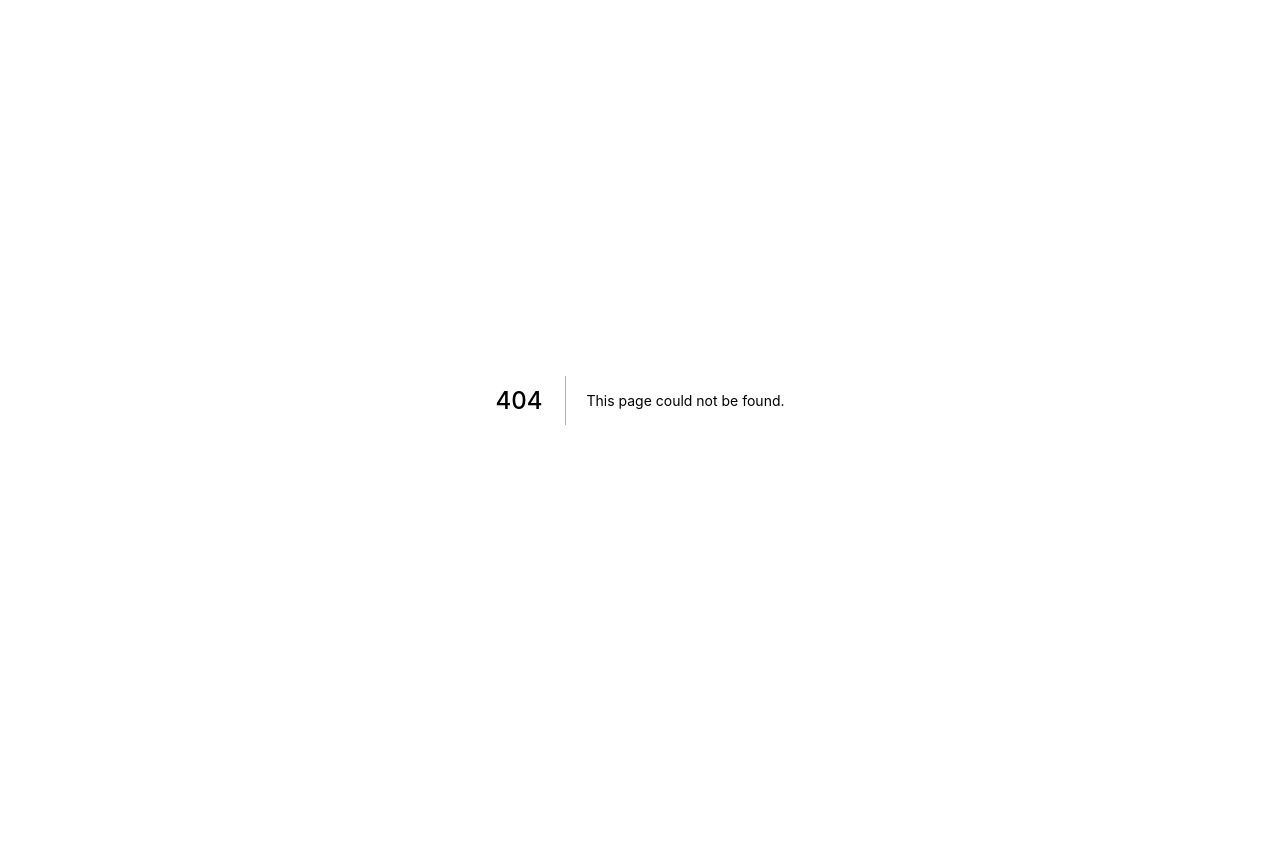
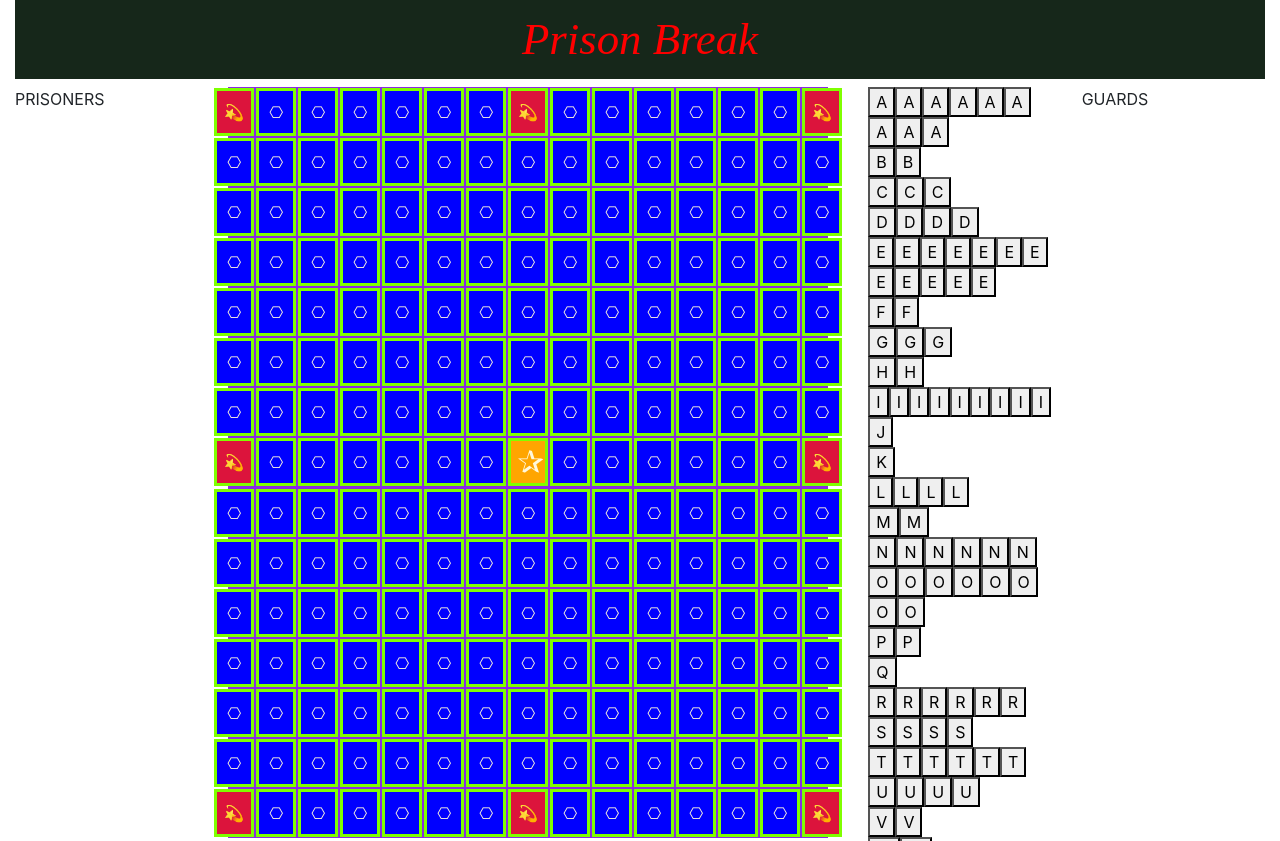
Before and after one commit to TileRunner/trcode, a Next.js app in the folder trapp/: page /pb/prisonbreak in a window 1280 px wide. Before the commit this address had no page. Shown: the top 841 px of the page. Before the commit the page ends 800 px from the top, so only its background shows below. Built offline with nearby package versions, Linux system fonts and the light colour scheme.

Commit message:
Start prison break
Got the board and tiles and ability to play a tile

```diff
--- a/trapp/pages/_app.js
+++ b/trapp/pages/_app.js
@@ -1,6 +1,7 @@
 import '../styles/globals.css'
 import './wi/wordinfo.css'
 import './wm/mastermind.css'
+import './pb/prisonbreak.css'
 
 import Head from 'next/head'
 
--- a/trapp/pages/index.js
+++ b/trapp/pages/index.js
@@ -17,6 +17,10 @@ export default function Home() {
       <Link href={`/wi/wordinfo`}>
         <a>Word Info</a>
       </Link>
+      <Link href={`/pb/prisonbreak`}>
+        <a>Prison Break (under construction)</a>
+      </Link>
+
 
     </div>
   )
--- /dev/null
+++ b/trapp/pages/pb/prisonbreak.css
@@ -0,0 +1,43 @@
+.pbSquare {
+    background-color: blue;
+    border: chartreuse;
+    border-style: solid;
+    width: 40px;
+    color: cornsilk;
+    text-align: center;
+}
+.pbSquareUsed {
+    background-color: purple;
+    border: black;
+    border-style: solid;
+    width: 40px;
+    color: cyan;
+    font-weight: bolder;
+    text-align: center;
+}
+.pbSquareCenterSquare {
+    background-color: orange;
+    border: chartreuse;
+    border-style: solid;
+    width: 40px;
+    color: cornsilk;
+    text-align: center;
+    font-size: xx-large;
+}
+.pbSquareEscapeHatch {
+    background-color: crimson;
+    border: chartreuse;
+    border-style: solid;
+    width: 40px;
+    color: cornsilk;
+    text-align: center;
+}
+.pbRow {
+    line-height: 40px;
+}
+.pbBoard {
+    background-color: blueviolet;
+}
+.pbGame {
+    background-color: cadetblue;
+}
--- /dev/null
+++ b/trapp/pages/pb/prisonbreak.js
@@ -0,0 +1,116 @@
+import React, { useState } from 'react';
+import Link from 'next/link'
+
+export default function handler(req, res)  {
+    const [squares, setSquares] = useState(Array(15).fill(Array(15).fill('?')))
+    const [tiles, setTiles] = useState(['A','A','A','A','A','A','A','A','A','B','B','C','C','C','D','D','D','D','E','E','E','E','E','E','E','E','E','E','E','E','F','F','G','G','G','H','H','I','I','I','I','I','I','I','I','I','J','K','L','L','L','L','M','M','N','N','N','N','N','N','O','O','O','O','O','O','O','O','P','P','Q','R','R','R','R','R','R','S','S','S','S','T','T','T','T','T','T','U','U','U','U','V','V','W','W','X','Y','Y','Z','?','?'])
+    const [selection, setSelection] = useState(-1)
+    return(
+        <Game/>
+    )
+
+    function Game() {
+        return (
+            <div class="container-fluid">
+                <div class="row">
+                    <div class="col-12">
+                        <h1 className="wmtitle Mastermind">Prison Break</h1>
+                    </div>
+                </div>
+                <div class="row">
+                    <div class="col-2">
+                        <p>PRISONERS</p>
+                    </div>
+                    <div class="col-6">
+                        <Board />
+                    </div>
+                    <div class="col-2">
+                        <Tiles />
+                    </div>
+                    <div class="col-2">
+                        <p>GUARDS</p>
+                    </div>
+                </div>
+                <div class="row">
+                    <div class="col-1">
+                        <Link href={'../../'}>
+                            <a className="wmlink">Home</a>
+                        </Link>
+                    </div>
+                </div>
+            </div>
+        )
+    }
+
+    function Board() {
+        return (
+            <table className="pbBoard">
+                <tbody>
+                    {squares.map((r,ri) => (
+                        <div key={`BoardRow${ri}`}>
+                            <BoardRow r={r} ri={ri} />
+                        </div>
+                    ))}
+                </tbody>
+            </table>
+        )
+    }
+
+    function BoardRow(props) {
+        return (
+            <tr className="row pbRow">
+                {props.r.map((c,ci) => (
+                    <div key={`Square${props.ri}-${ci}`}>
+                        <Square c={c} ci={ci} ri={props.ri}/>
+                    </div>
+                ))}
+            </tr>
+        )
+    }
+
+    function Square(props) {
+        const tdclass = props.c !== "?" ? "pbSquareUsed" : props.ri === 7 && props.ci === 7 ? "pbSquareCenterSquare" : (props.ri === 0 || props.ri === 7 || props.ri === 14) && (props.ci === 0 || props.ci === 7 || props.ci === 14) ? "pbSquareEscapeHatch" : "pbSquare"
+        const tdvalue = props.c !== "?" ? props.c : tdclass === "pbSquareCenterSquare" ? "✰" : tdclass === "pbSquareEscapeHatch" ? "💫" : "⎔"
+        return (
+            <div>
+                <td>
+                    <button  className={tdclass}
+                    onClick={function() {
+                        if (selection > -1 && props.c === "?") {
+                            let newSquares = [...squares]
+                            let newRow = [...newSquares[props.ri]]
+                            newRow[props.ci] = tiles[selection]
+                            newSquares[props.ri] = [...newRow]
+                            let newTiles = [...tiles]
+                            newTiles.splice(selection, 1)
+                            setSquares(newSquares)
+                            setTiles(newTiles)
+                        }
+                    }}
+                    >
+                        {tdvalue}
+                    </button>
+                </td>
+            </div>
+        )
+    }
+
+    function Tiles() {
+        return (
+            <p className="pbTilepool">
+                {tiles.map((t,ti) => (
+                    <span key={`tile${ti}`}>
+                        {ti > 0 && tiles[ti] !== tiles[ti-1] ? <br></br> : <></>}
+                        <button
+                            onClick={function() {
+                                setSelection(ti)
+                            }}
+                        >
+                            {t}
+                        </button>
+                    </span>
+                ))}
+            </p>
+        )
+    }
+}
```
Also changed, not shown: 2 other files (tests, documents, lock files or other folders).
